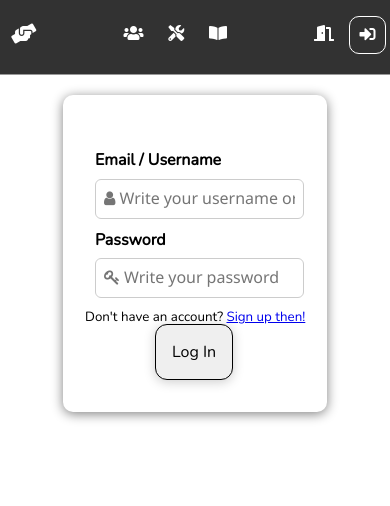
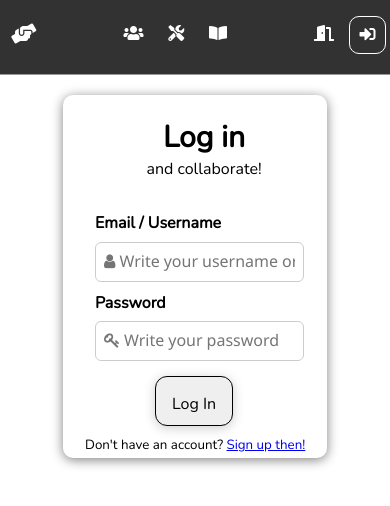
Before and after one commit to 4gnle/Coopefy, a React (Create React App) app in the folder client/: page /login in a window 390 px wide. Shown: the top 506 px of the page. Built offline with nearby package versions, Linux system fonts and the light colour scheme.

Commit message:
Fixed Login/Register Pages

```diff
--- a/client/src/components/Inputs/Inputs.css
+++ b/client/src/components/Inputs/Inputs.css
@@ -76,6 +76,13 @@
   background: #fbdada;
 }
 
+.inputs-within button {
+  display: block;
+  float: center;
+  margin-left: 100px;
+  text-align: center;
+}
+
 .actions {
   text-align: center;
 }
@@ -116,8 +123,15 @@
     text-align: center;
   }
 
-  .inputs-within h1, p {
-    display: none;
+  .inputs-within p {
+    display: block;
+    margin-right: 100px;
+  }
+
+  .inputs-within h1 {
+    display: block;
+    margin-right: 100px;
+    font-size: 30px;
   }
 
 
@@ -128,6 +142,8 @@
   .inputs-within button {
     float: left;
     margin-left: 60px;
+    margin-top: 5px;
+    height: 50px;
   }
 
   .inputs-within small {
@@ -135,6 +151,7 @@
     position: absolute;
     float: left;
     margin-left: -10px;
+    margin-top: 65px;
   }
 
 
```
Also changed, not shown: 1 other file (tests, documents, lock files or other folders).
